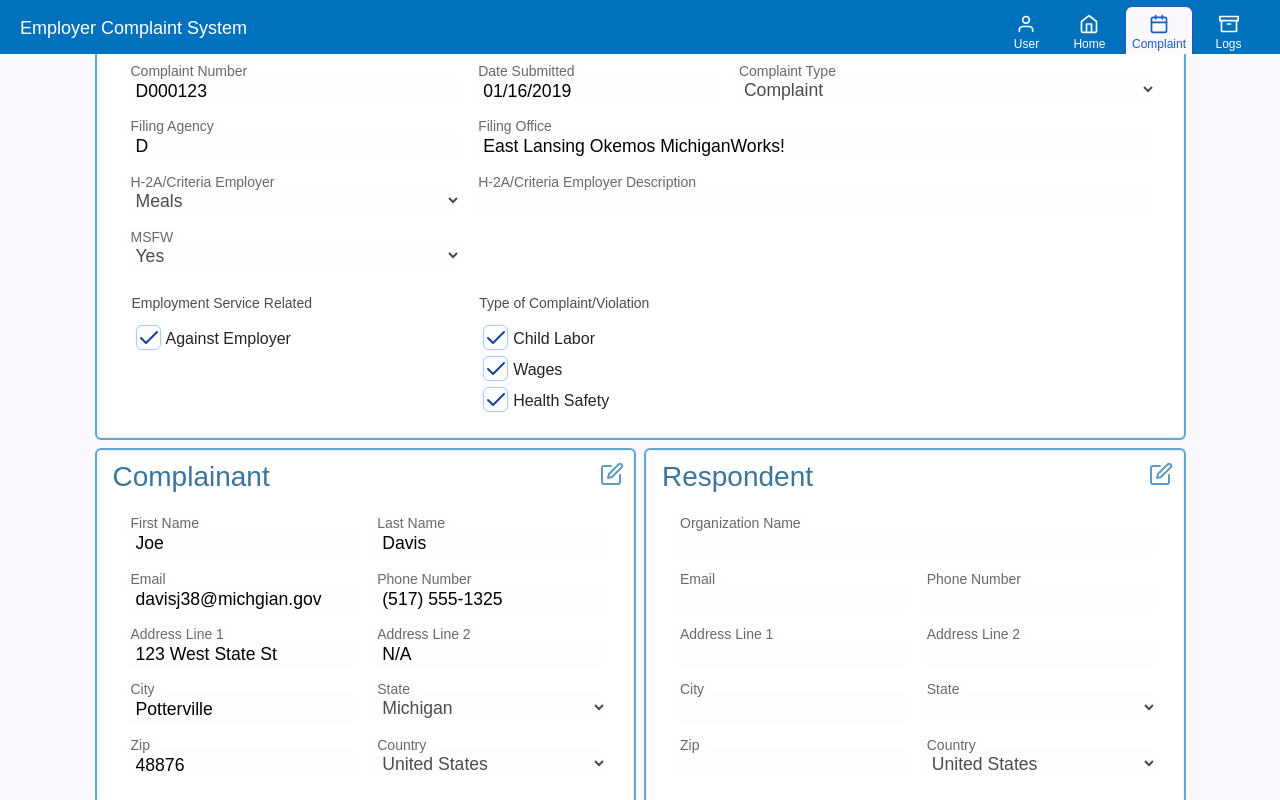
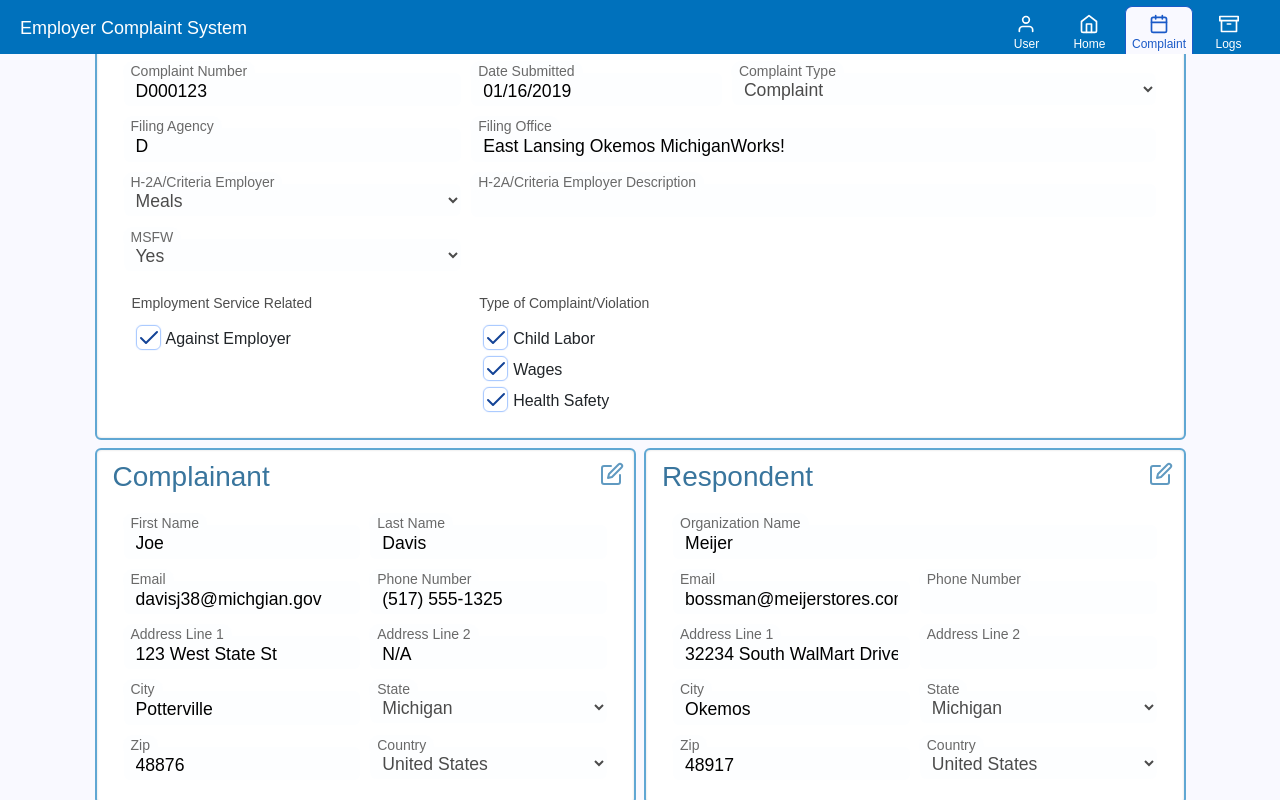
Before and after one commit to JoeDBNS/employer-complaint, a plain HTML site: page comps/index.html in a window 1280 px wide. Both pictures are taken after a click on the element 640 px from the left and 822 px from the top of the page. Shown: the part 78-878 px from the top of the page. Drawn offline with Linux system fonts and the light colour scheme.

Commit message:
various updates from ADO source repo

```diff
--- a/comps/css/index.css
+++ b/comps/css/index.css
@@ -1,5 +1,4 @@
 body {
-	/* background: linear-gradient(158deg, rgba(255,8,0,1) 0%, rgba(255,166,0,1) 16%, rgba(245,255,0,1) 34%, rgba(143,231,129,1) 50%, rgba(0,9,255,1) 64%, rgba(136,0,255,1) 78%, rgba(189,51,93,1) 93%); */
 	background-color: #f9f9ff;
 	font-family: sans-serif;
 }
--- a/comps/index.html
+++ b/comps/index.html
@@ -1158,12 +1158,12 @@
 									</div>
 
 									<div class="app-page-content-question col-md-12 col-sm-12">
-										<input type="text" id="respondent_organization_name" name="respondent_organization_name" class="col input-field input-format" v-bind:disabled="!complaintViewFormRespondantEdit">
+										<input type="text" id="respondent_organization_name" name="respondent_organization_name" class="col input-field input-format" v-bind:disabled="!complaintViewFormRespondantEdit" value="Meijer">
 										<label for="respondent_organization_name" class="input-label-format input-label-format-null">Organization Name</label>
 									</div>
 
 									<div class="app-page-content-question col-md-6 col-sm-12">
-										<input type="email" id="respondent_email" name="respondent_email" class="col input-field input-format" v-bind:disabled="!complaintViewFormRespondantEdit">
+										<input type="email" id="respondent_email" name="respondent_email" class="col input-field input-format" v-bind:disabled="!complaintViewFormRespondantEdit" value="bossman@meijerstores.com">
 										<label for="respondent_email" class="input-label-format input-label-format-null">Email</label>
 									</div>
 
@@ -1173,7 +1173,7 @@
 									</div>
 
 									<div class="app-page-content-question col-md-6 col-sm-12">
-										<input type="text" id="respondent_address_line_1" name="respondent_address_line_1" class="col input-field input-format" v-bind:disabled="!complaintViewFormRespondantEdit">
+										<input type="text" id="respondent_address_line_1" name="respondent_address_line_1" class="col input-field input-format" v-bind:disabled="!complaintViewFormRespondantEdit" value="32234 South WalMart Drive">
 										<label for="respondent_address_line_1" class="input-label-format input-label-format-null">Address Line 1</label>
 									</div>
 
@@ -1183,7 +1183,7 @@
 									</div>
 
 									<div class="app-page-content-question col-md-6 col-sm-12">
-										<input type="text" id="respondent_city" name="respondent_city" class="col input-field input-format" v-bind:disabled="!complaintViewFormRespondantEdit">
+										<input type="text" id="respondent_city" name="respondent_city" class="col input-field input-format" v-bind:disabled="!complaintViewFormRespondantEdit" value="Okemos">
 										<label for="respondent_city" class="input-label-format input-label-format-null">City</label>
 									</div>
 
@@ -1211,7 +1211,7 @@
 											<option>Maine</option>
 											<option>Maryland</option>
 											<option>Massachusetts</option>
-											<option>Michigan</option>
+											<option selected>Michigan</option>
 											<option>Minnesota</option>
 											<option>Mississippi</option>
 											<option>Missouri</option>
@@ -1245,7 +1245,7 @@
 									</div>
 
 									<div class="app-page-content-question col-md-6 col-sm-12">
-										<input type="text" id="respondent_zip" name="respondent_zip" class="col input-field input-format input-field-zip" v-bind:disabled="!complaintViewFormRespondantEdit">
+										<input type="text" id="respondent_zip" name="respondent_zip" class="col input-field input-format input-field-zip" v-bind:disabled="!complaintViewFormRespondantEdit" value="48917">
 										<label for="respondent_zip" class="input-label-format input-label-format-null">Zip</label>
 									</div>
 
```
